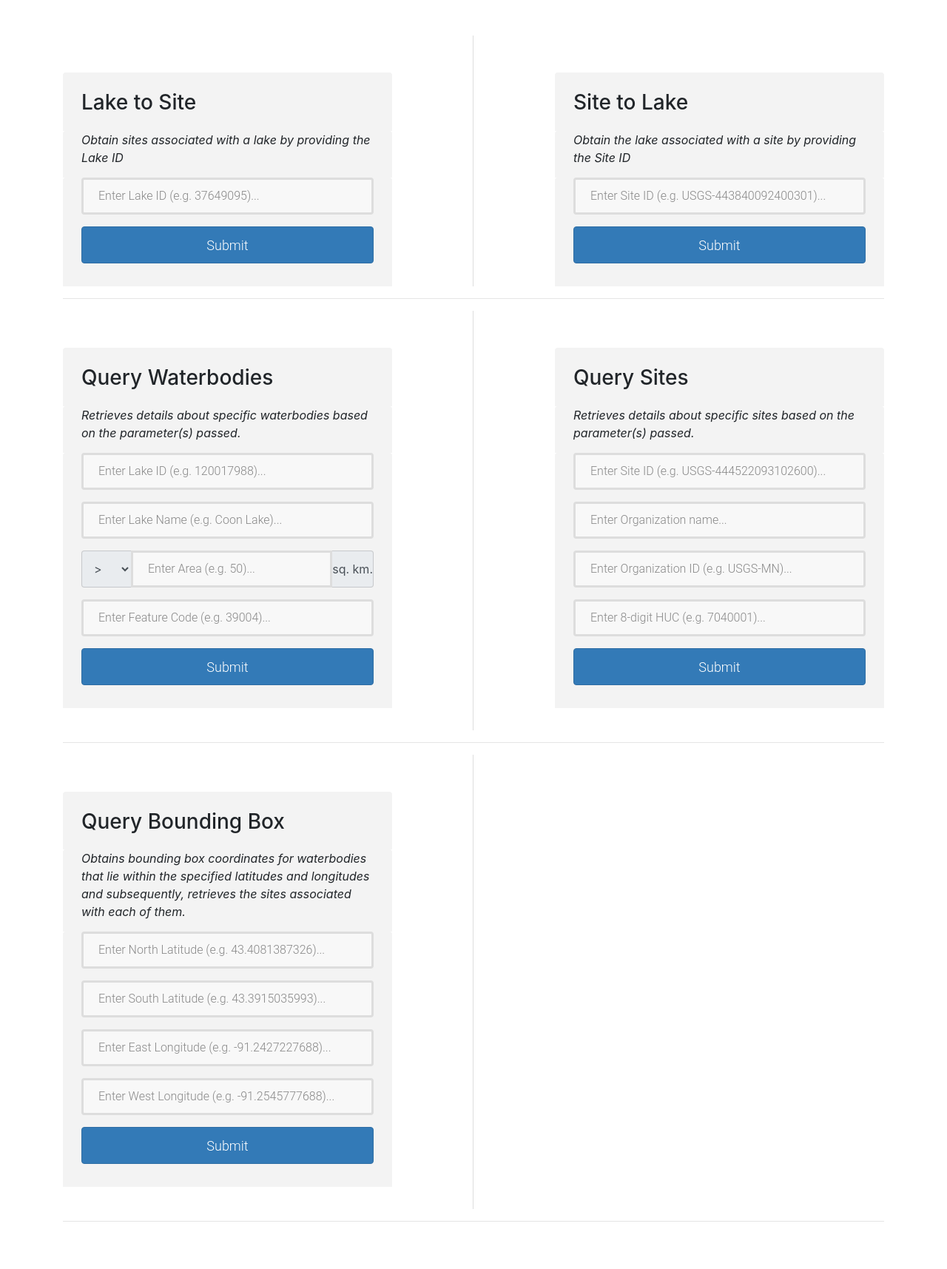
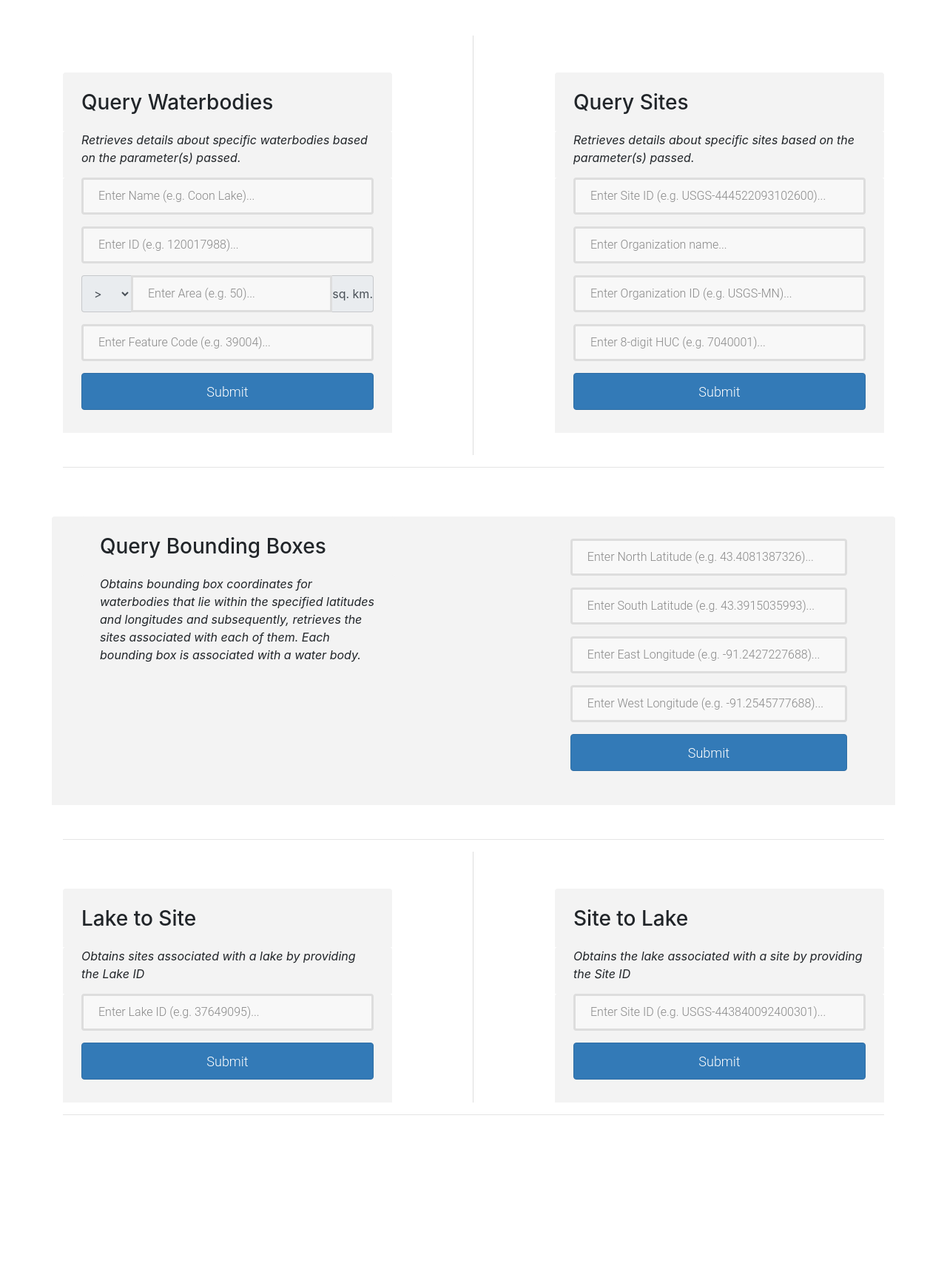
Before and after one commit to sreejita/Water, a Django app: page / in a window 1280 px wide. Shown: the part 56-1771 px from the top of the page at 74% size. After the commit the page ends 1563 px from the top, so only its background shows below. Run offline with Django 3.2, Linux system fonts and the light colour scheme; parts of the project's set-up code (start-up, migrations or seed data) failed here and were passed over; some libraries are stand-ins or nearby versions.

Commit message:
Changing alignment of form interfaces and other cosmetic changes

```diff
--- a/web/templates/wisconsin/index.html
+++ b/web/templates/wisconsin/index.html
@@ -1,62 +1,6 @@
 {% extends "base.html" %}
 
 {% block content %}
-	<div class="row">
-		<div class="col-md-5">
-			<div class="form-box">
-                <div class="form-top">
-                    <div class="form-top-left">
-                    	<h3>Lake to Site
-                    		<!--i class="fa fa-info-circle" aria-hidden="true" style="font-size: 12px; vertical-align: middle;" data-toggle="tooltip" data-placement="top" title="Retrieves site details related to a lake."></i-->
-                    	</h3>
-
-                    </div>
-
-
-                </div>
-                <div class="form-top">
-	                    	<i>Obtain sites associated with a lake by providing the Lake ID</i>
-
-                </div>
-                <div class="form-top">
-                	<form id="forml2s" method="POST" >
-                		<div class="form-group">
-				    		{{ form.as_p }}
-				    	</div>
-				    	{% csrf_token %}
-			  			<button type="submit" onclick="onL2SSubmit();" class="btn" style="font-size: large">Submit</button>
-				    </form>
-                </div>
-            </div>
-		</div>
-		<div class="col-md-1 middle-border"></div>
-        <div class="col-md-1"></div>
-	    <br>
-	    <br>
-	    <div class="col-md-5">
-			<div class="form-box">
-                <div class="form-top">
-                    <div class="form-top-left">
-                    	<h3>Site to Lake
-                    		<!--i class="fa fa-info-circle" aria-hidden="true" style="font-size: 12px; vertical-align: middle;" data-toggle="tooltip" data-placement="top" title="Retrieves the lake details related to a site."></i-->
-                    	</h3>
-                    </div>
-                </div>
-                <div class="form-top">
-	                    	<i>Obtain the lake associated with a site by providing the Site ID</i>
-
-                </div>
-                <div class="form-top">
-                	<form action="/site_to_lake/" method="POST">
-				    	{{ forms2l.as_p }}
-				    	{% csrf_token %}
-			  			<button type="submit" class="btn" style="font-size: large">Submit</button>
-				    </form>
-                </div>
-            </div>
-		</div>
-	</div>
-	<hr>
 	<div class="row">
 		<div class="col-md-5">
 			<div class="form-box" style="padding-bottom: 30px;">
@@ -81,16 +25,16 @@
 					        {{ form_waterbodies.query_options }}
 
 				    	</div-->
+				    	<div class="form-group"  id="lake_name_tb">
+					        {{ form_waterbodies.lake_name.errors }}
+					        <label class="sr-only" for="id_lake_name">Lake Name:</label>
+					        {{ form_waterbodies.lake_name }}
+
+				    	</div>
 				    	<div class="form-group" id="lake_id_tb">
 					        {{ form_waterbodies.lake_id.errors }}
 					        <label class="sr-only" for="id_lake_id">Lake ID:</label>
 					        {{ form_waterbodies.lake_id }}
-
-				    	</div>
-				    	<div class="form-group"  id="lake_name_tb">
-					        {{ form_waterbodies.lake_name.errors }}
-					        <label class="sr-only" for="id_lake_name">Lake Name:</label>
-					        {{ form_waterbodies.lake_name }}
 
 				    	</div>
 				    	<div class="form-group"  id="area_tb">
@@ -200,19 +144,27 @@
 	</div>
 	<hr>
 	<div class="row">
+		<div class="col-md-12">
+		    <div class="form-box" style="padding-bottom: 30px;">
+		    	<div class="row form-top">
 			    	<div class="col-md-5">
-	    	<div class="form-box" style="padding-bottom: 30px;">
 		                <div class="form-top">
-                    <div class="form-top-left">
-                    	<h3>Query Bounding Box
-                    		<!--i class="fa fa-info-circle" aria-hidden="true" style="font-size: 12px; vertical-align: middle;" data-toggle="tooltip" data-placement="top" title="Retrieves bounding box details for lakes that lie within the specified latitudes and longitudes."></i-->
+		                    <div class="form-top-left" style="width: 90%;">
+		                    	<h3>Query Bounding Boxes
 		                    	</h3>
 		                    </div>
 		                </div>
 		                <div class="form-top">
-	                    	<i>Obtains bounding box coordinates for waterbodies that lie within the specified latitudes and longitudes and subsequently, retrieves the sites associated with each of them.</i>
+			                    	<i>Obtains bounding box coordinates for waterbodies that lie within the specified latitudes and longitudes and subsequently, retrieves the sites associated with each of them. Each bounding box is associated with a water body.</i>
 
 		                </div>
+		            </div>
+
+
+			        <div class="col-md-2"></div>
+				    <br>
+				    <br>
+				    <div class="col-md-5" style="margin-top:30px;">
 				    	<div class="form-top">
 		                	<form action="/bbs/" method="POST">
 		                		{{ form_bb.non_field_errors }}
@@ -247,14 +199,74 @@
 		                </div>
 				    </div>
 	            </div>
+
+		    </div>
+		</div>
+		<!--div class="col-md-1 middle-border"></div>
+        <div class="col-md-1"></div>
+	    <br>
+	    <br>
+	    <div class="col-md-5"></div-->
+	</div>
+	<hr>
+	<div class="row">
+		<div class="col-md-5">
+			<div class="form-box">
+                <div class="form-top">
+                    <div class="form-top-left">
+                    	<h3>Lake to Site
+                    		<!--i class="fa fa-info-circle" aria-hidden="true" style="font-size: 12px; vertical-align: middle;" data-toggle="tooltip" data-placement="top" title="Retrieves site details related to a lake."></i-->
+                    	</h3>
+
+                    </div>
+
+
+                </div>
+                <div class="form-top">
+	                    	<i>Obtains sites associated with a lake by providing the Lake ID</i>
+
+                </div>
+                <div class="form-top">
+                	<form id="forml2s" method="POST" >
+                		<div class="form-group">
+				    		{{ form.as_p }}
+				    	</div>
+				    	{% csrf_token %}
+			  			<button type="submit" onclick="onL2SSubmit();" class="btn" style="font-size: large">Submit</button>
+				    </form>
+                </div>
+            </div>
+		</div>
 		<div class="col-md-1 middle-border"></div>
         <div class="col-md-1"></div>
 	    <br>
 	    <br>
-	    <div class="col-md-5"></div>
+	    <div class="col-md-5">
+			<div class="form-box">
+                <div class="form-top">
+                    <div class="form-top-left">
+                    	<h3>Site to Lake
+                    		<!--i class="fa fa-info-circle" aria-hidden="true" style="font-size: 12px; vertical-align: middle;" data-toggle="tooltip" data-placement="top" title="Retrieves the lake details related to a site."></i-->
+                    	</h3>
+                    </div>
+                </div>
+                <div class="form-top">
+	                    	<i>Obtains the lake associated with a site by providing the Site ID</i>
+
+                </div>
+                <div class="form-top">
+                	<form action="/site_to_lake/" method="POST">
+				    	{{ forms2l.as_p }}
+				    	{% csrf_token %}
+			  			<button type="submit" class="btn" style="font-size: large">Submit</button>
+				    </form>
+                </div>
+            </div>
+		</div>
 	</div>
 	<hr>
 
 
 
+
 {% endblock content %}
--- a/web/templates/wisconsin/waterbodies.html
+++ b/web/templates/wisconsin/waterbodies.html
@@ -18,8 +18,8 @@
 					<table class="table table-hover table-bordered table-responsive" style="background: #ffffff;">
 						<thead>
 							<tr class="bootstrap-blue-bg">
-								<th>Lake ID</th>
-								<th>Lake Name</th>
+								<th>ID</th>
+								<th>Name</th>
 								<th>Gnis Id</th>
 								<th>Area(in sq. km.)</th>
 								<th>Elevation(in ft.)</th>
--- a/web/wisconsin/forms.py
+++ b/web/wisconsin/forms.py
@@ -38,13 +38,13 @@ class WaterbodiesForm(forms.Form):
 	  lake_id = forms.CharField(widget=forms.TextInput(
 			attrs={
 				'class' : 'form-control',
-				'placeholder' : 'Enter Lake ID (e.g. 120017988)...',
+				'placeholder' : 'Enter ID (e.g. 120017988)...',
 			}
 		), label='', required=False,)
 	  lake_name = forms.CharField(widget=forms.TextInput(
 			attrs={
 				'class' : 'form-control',
-				'placeholder' : 'Enter Lake Name (e.g. Coon Lake)...',
+				'placeholder' : 'Enter Name (e.g. Coon Lake)...',
 			}
 		), label='', required=False,)
 	  area_cmp = forms.ChoiceField(choices=AREA_COMPARATORS, widget=forms.Select(
--- a/web/wisconsin/views.py
+++ b/web/wisconsin/views.py
@@ -87,6 +87,7 @@ def bb_detail(request, id):
 	return render(request, 'wisconsin/bb_detail.html', {
 		#'lake_id' : lake_id.nhd_lake_id,
 		'lake' : lake,
+		'lake_id' : lake_id.nhd_lake_id,
 		'sites' : sites,
 		'bb_id' : id,
 	})
```
Also changed, not shown: web/templates/wisconsin/bb_detail.html (+5 -6 lines). Lines whose indentation alone changed are shown as unchanged.
